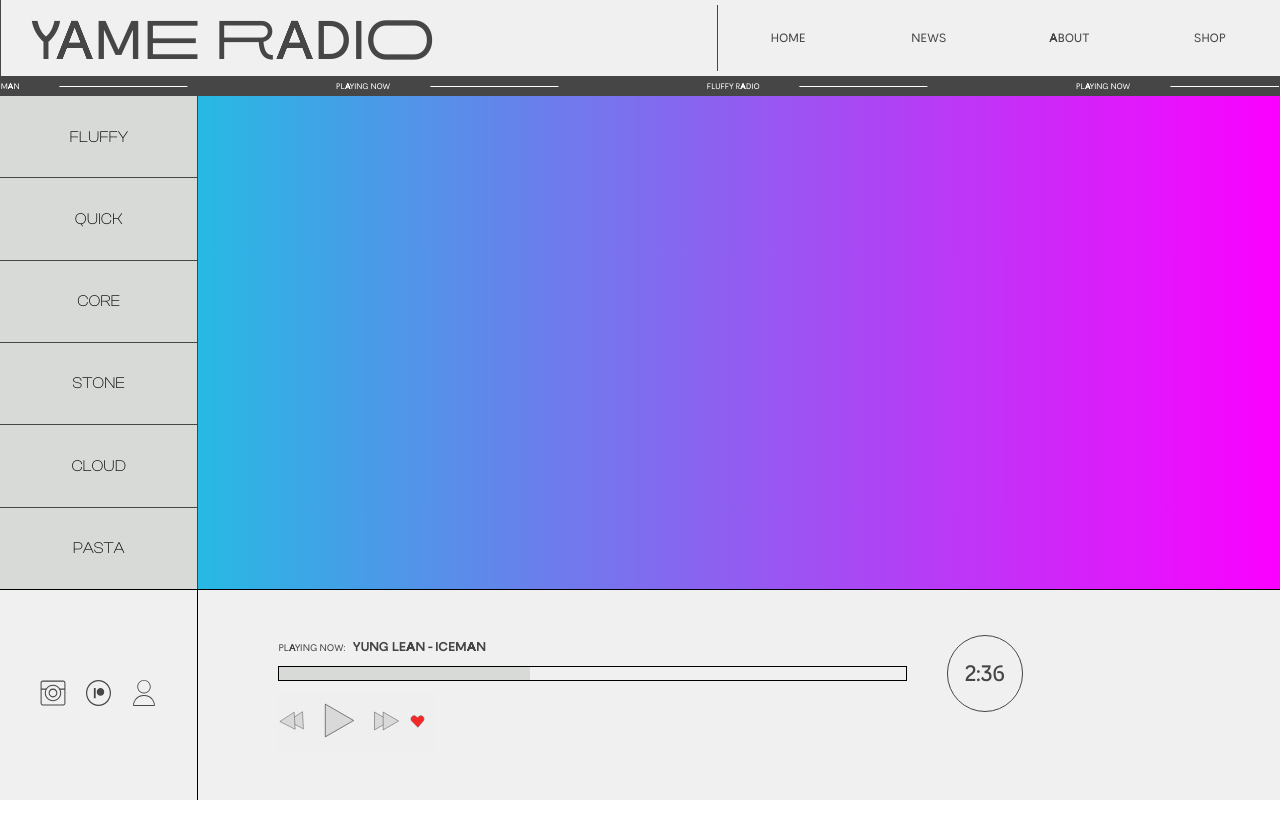
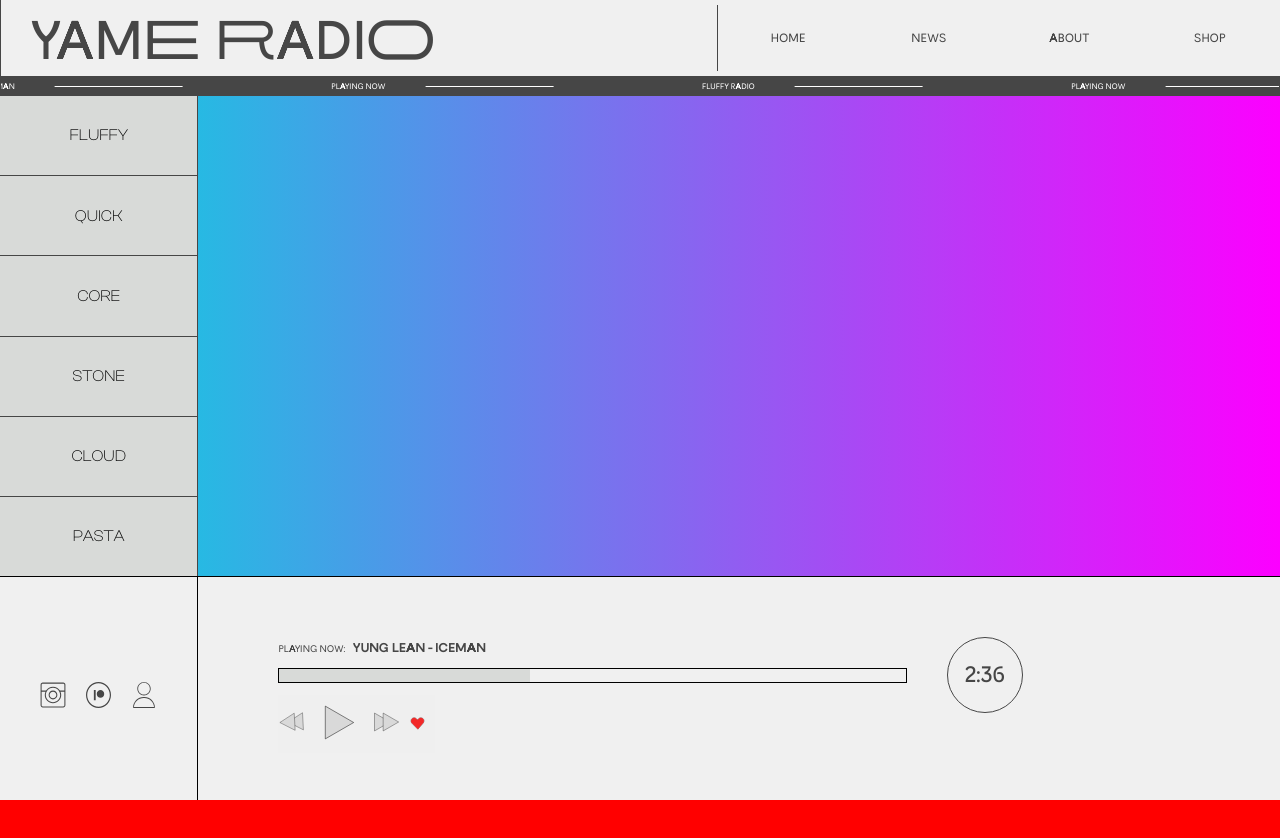
Before and after one commit to heckspoiler/yame_radio, a Next.js app: page / in a window 1280 px wide. Shown: the top 838 px of the page. Before the commit the page ends 800 px from the top, so only its background shows below. Built offline with nearby package versions, Linux system fonts and the light colour scheme.

Commit message:
adding latest find and scroll effect

```diff
--- a/app/Home/Home.tsx
+++ b/app/Home/Home.tsx
@@ -6,9 +6,11 @@ type Props = {};
 
 export const HomePage = (props: Props) => {
   return (
-    <div className={styles.lowerSideContainer}>
-      <Sidebar />
-      <LowerSection />
+    <div className={styles.homeContainer}>
+      <div className={styles.lowerSideContainer}>
+        <Sidebar />
+        <LowerSection />
+      </div>
     </div>
   );
 };
--- a/app/Home/homepage.module.css
+++ b/app/Home/homepage.module.css
@@ -1,5 +1,10 @@
+.homeContainer {
+    height: calc(100vh - (3rem + 6vh));
+    width: 100vw;
+}
+
 .lowerSideContainer {
-    position: relative;
+    position: fixed;
     display: flex;
     flex-direction: column;
     height: 100%;
--- a/app/LatestFind/LatestFind.tsx
+++ b/app/LatestFind/LatestFind.tsx
@@ -4,5 +4,5 @@ import styles from './latestFind.module.css';
 type Props = {};
 
 export const LatestFind = (props: Props) => {
-  return <div className={styles.latestFindsContainer}>LatestFind</div>;
+  return <div className={styles.latestFindsContainer}></div>;
 };
--- a/app/LatestFind/latestFind.module.css
+++ b/app/LatestFind/latestFind.module.css
@@ -1,7 +1,9 @@
-.latestFindContainer {
-    z-index: 10;
+.latestFindsContainer {
+    z-index: 1;
     position: absolute;
     height: 100vh;
     width: 100vw;
     background-color: red;
+
+
 }
--- a/app/components/Header/Header.module.css
+++ b/app/components/Header/Header.module.css
@@ -1,10 +1,11 @@
 .header {
-    position: absolute;
+    position: fixed;
     height: calc(3rem + 6vh);
     display: flex;
     width: 100%;
     flex-direction: column;
-    background: var(--light-grey)
+    background: var(--light-grey);
+    z-index: 10;
 }
 
 .upperHeader {
--- a/app/components/Home/Sidebar/sidebar.module.css
+++ b/app/components/Home/Sidebar/sidebar.module.css
@@ -1,5 +1,5 @@
 .sidebarContainer {
-    height: 70%;
+    height: 60%;
     left: 0;
     width: calc(6rem + 8vw);
     background-color: transparent;
--- a/app/page.tsx
+++ b/app/page.tsx
@@ -1,7 +1,7 @@
 import styles from './page.module.css';
 import 'normalize.css/normalize.css';
-import { HomePage } from './Home/Home';
-import { LatestFind } from './LatestFind/LatestFind';
+import { HomePage } from './Home/home';
+import { LatestFind } from './LatestFind/latestfind';
 
 export default function Home() {
   return (
```
